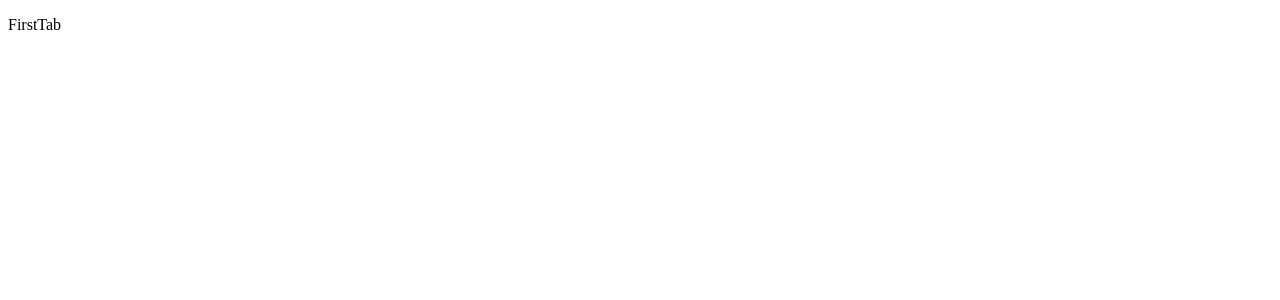
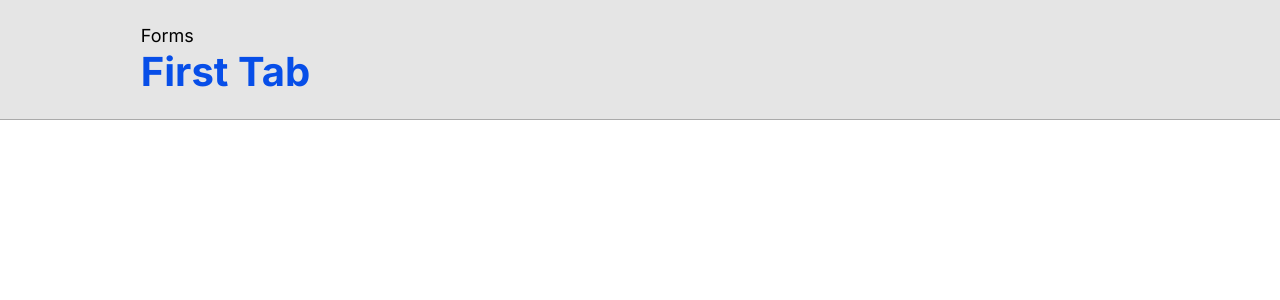
Before and after one commit to LeonardoVechieti/desafio4_compass, a Vue app: page / in a window 1280 px wide. Shown: the top 300 px of the page. Built offline with nearby package versions, Linux system fonts and the light colour scheme.

Commit message:
feat: adding beta version of component header

```diff
--- /dev/null
+++ b/src/components/containers/Header/Header.scss
@@ -0,0 +1,24 @@
+* {
+    box-sizing: border-box;
+    padding: 0;
+    margin: 0;
+    font-size: 1rem;
+}
+
+.headerContainer{
+    display: flex;
+    flex-direction: column;
+    height: 15vh;
+    background-color: #e5e5e5;
+    justify-content: center;
+    padding-left: 11%;
+    border-bottom: 1px solid #aaaaaa;
+
+    .headerText{
+        display: block;
+    }
+
+    .headerTitle{
+        display: block;
+    }
+}
--- /dev/null
+++ b/src/components/containers/Header/Header.vue
@@ -0,0 +1,24 @@
+<template>
+    <div class="headerContainer">
+        <Texts type="text" class="headerText" msg="Forms"/>
+        <Title type="h1" titleMsg="First Tab"/>
+    </div>
+</template>
+
+<script>
+import Texts from '@/components/micro/Texts/Texts.vue';
+import Title from '@/components/micro/Title/Title.vue';
+
+export default {
+  // eslint-disable-next-line
+  name: "Header",
+  components:{
+    Title,
+    Texts,
+  },
+};
+</script>
+
+<style lang="scss" scooped>
+@import "./Header.scss";
+</style>
--- a/src/components/micro/Title/Title.scss
+++ b/src/components/micro/Title/Title.scss
@@ -0,0 +1,8 @@
+.nameClass{
+    font-family: 'Inter', sans-serif;
+    font-style: normal;
+    font-weight: 700;
+    font-size: 40px;
+    line-height: 48px;
+    color: #074ee8;
+}
--- a/src/components/micro/Title/Title.vue
+++ b/src/components/micro/Title/Title.vue
@@ -0,0 +1,30 @@
+<template>
+  <div class="title">
+    <h1 class="nameClass" v-if="type === 'h1'">{{ titleMsg }}</h1>
+  </div>
+</template>
+
+<script>
+export default {
+/* eslint-disable */
+  name: "Title",
+  props: {
+    type: {
+      type: String,
+      require: true,
+    },
+    nameClass: {
+      type: String,
+    },
+    titleMsg: {
+      type: String,
+      default: "null",
+    },
+  },
+};
+</script>
+
+<style lang="scss" scoped>
+@import url('https://fonts.googleapis.com/css2?family=Inter:wght@600;700&display=swap');
+@import "./Title.scss";
+</style>
--- a/src/views/PageFirstTab/PageFirstTab.vue
+++ b/src/views/PageFirstTab/PageFirstTab.vue
@@ -1,11 +1,16 @@
 <template>
-  <p>FirstTab</p>
+  <Header />
 </template>
 
 <script>
+import Header from '@/components/containers/Header/Header.vue';
+
 export default {
-
-}
+  /* eslint-disable */
+  components:{
+    Header,
+  },
+};
 </script>
 
 <style>
```
